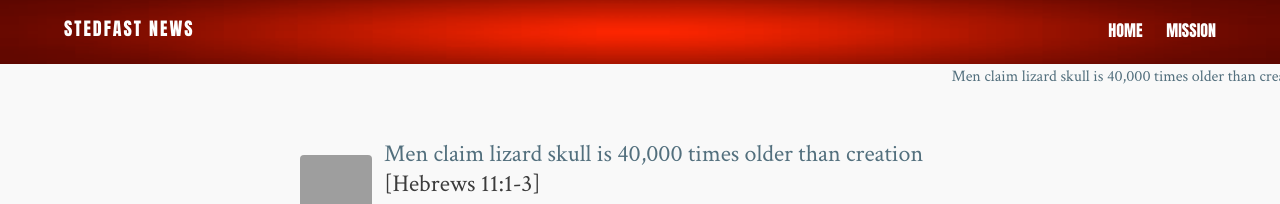
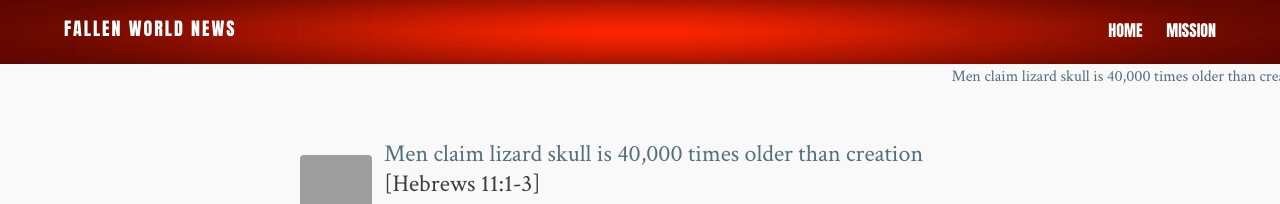
Before and after one commit to flashlightministries/oilforlight, a Jekyll site: the page built from index.html, in a window 1280 px wide. Shown: the top 204 px of the page. Built offline with Jekyll 4.4.1, drawn with Linux system fonts in a browser that asks for light colours; the list of posts is cut into pages by our own code; grey boxes are pictures that could not be loaded.

Commit message:
Update _config.yml

```diff
--- a/_config.yml
+++ b/_config.yml
@@ -1,6 +1,6 @@
-title:            Stedfast News
+title:            Fallen World News
 tagline:          All the news that's fit for teaching, for reproof, for correction and for training in righteousness.
-canonical:        http://stedfastnews.com
+canonical:        http://fallenworldnews.com
 
 # Owner/author information
 owner:
```
